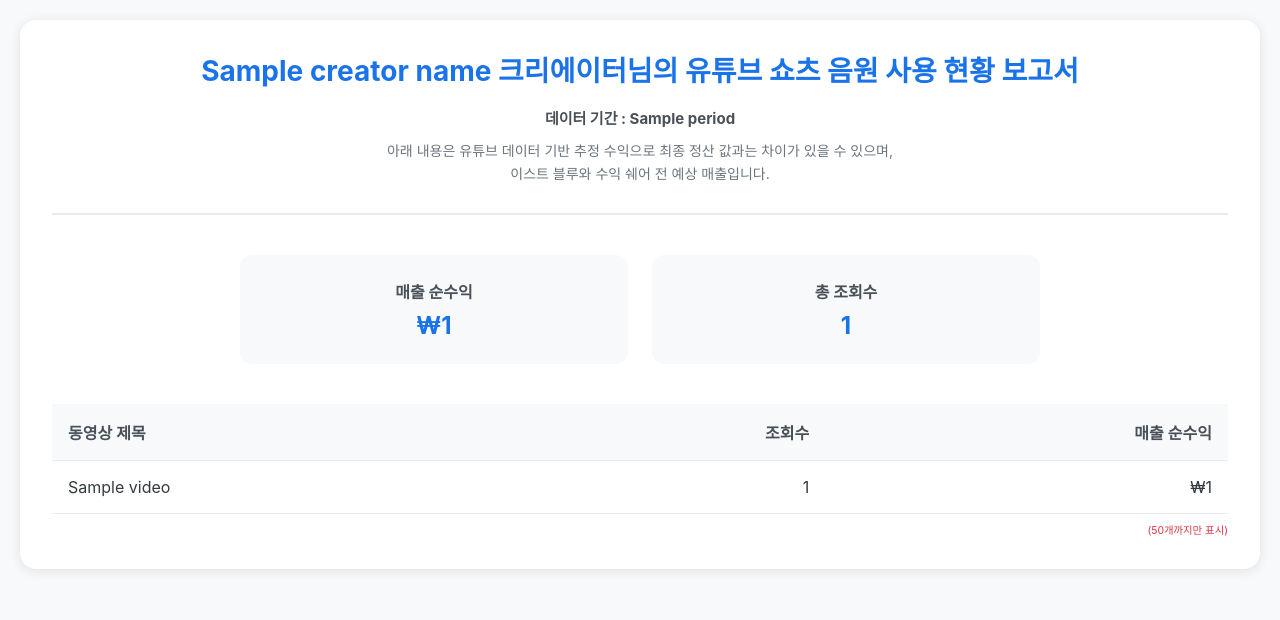
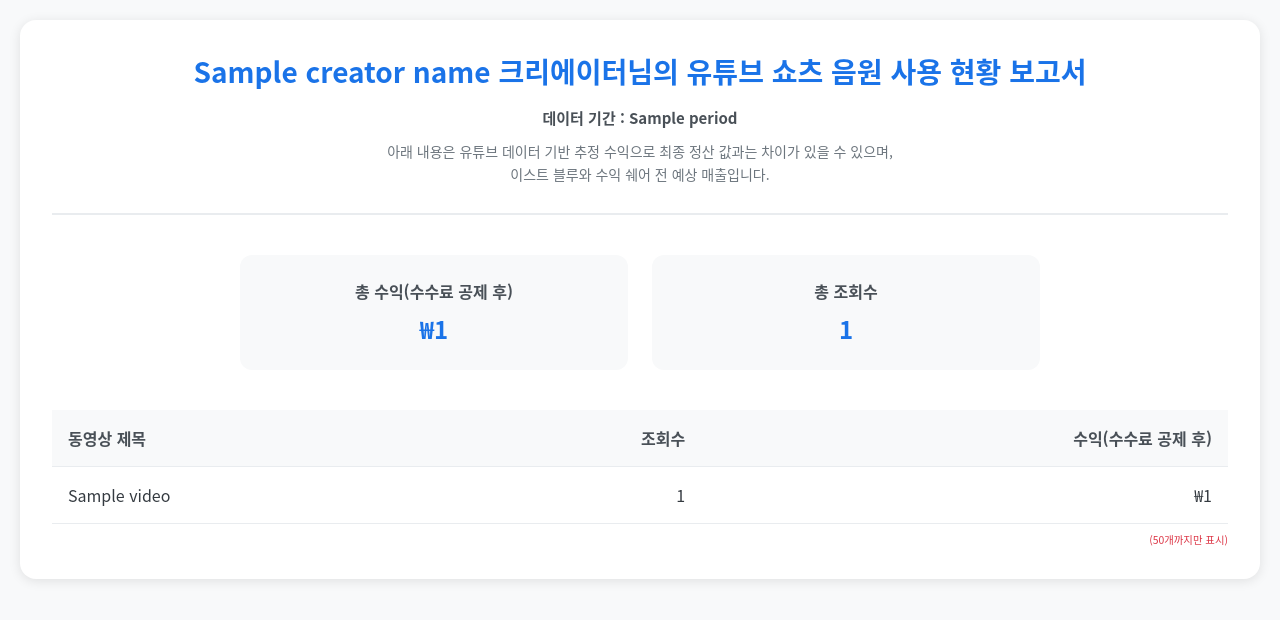
Before and after one commit to dkdla93/reportmaker, a Python web app: template templates/template.html in a window 1280 px wide. Shown: the top 620 px of the page. Run offline with Jinja, Linux system fonts and the light colour scheme; the template is opened without the code that fills it: most values are stand-ins (such as "Sample title", 1, 10 or a date in 2020).

Commit message:
Update template.html

```diff
--- a/templates/template.html
+++ b/templates/template.html
@@ -2,15 +2,14 @@
 <html lang="ko">
 <head>
     <meta charset="UTF-8">
-    <meta http-equiv="Content-Type" content="text/html; charset=UTF-8">
-    <meta http-equiv="X-UA-Compatible" content="IE=edge">
-    <meta name="viewport" content="width=device-width, initial-scale=1.0">
-    <meta http-equiv="Content-Security-Policy" content="default-src 'self' data: 'unsafe-inline' 'unsafe-eval';">
     <style>
+        @font-face {
+            font-family: 'NanumGothic';
+            src: local('NanumGothic');
+        }
+
         body {
-            font-family: -apple-system, BlinkMacSystemFont, "Segoe UI", Roboto,
-                       "Helvetica Neue", Arial, "Noto Sans", sans-serif,
-                       "Apple Color Emoji", "Segoe UI Emoji", "Segoe UI Symbol";
+            font-family: 'NanumGothic', 'Noto Sans CJK KR', sans-serif;
             margin: 0;
             padding: 20px;
             background: #f8f9fa;
@@ -131,7 +130,7 @@
 
         <div class="stats-grid">
             <div class="stat-card">
-                <h3>매출 순수익</h3>
+                <h3>총 수익(수수료 공제 후)</h3>
                 <div class="value">₩{{ format_number(totalRevenue) }}</div>
             </div>
             <div class="stat-card">
@@ -145,7 +144,7 @@
                 <tr>
                     <th>동영상 제목</th>
                     <th>조회수</th>
-                    <th>매출 순수익</th>
+                    <th>수익(수수료 공제 후)</th>
                 </tr>
             </thead>
             <tbody>
```
